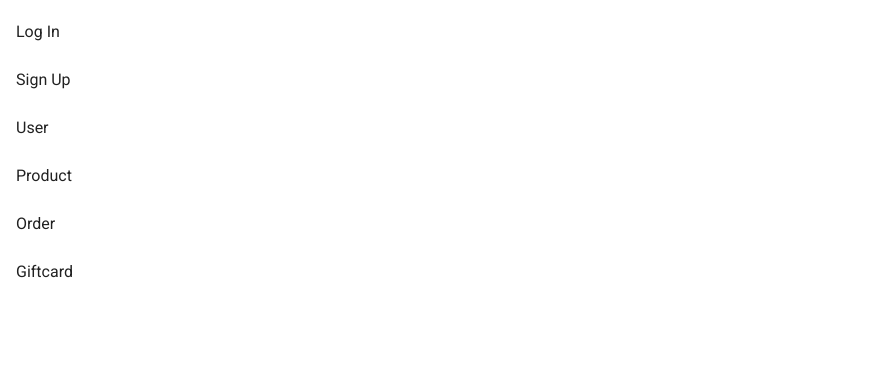
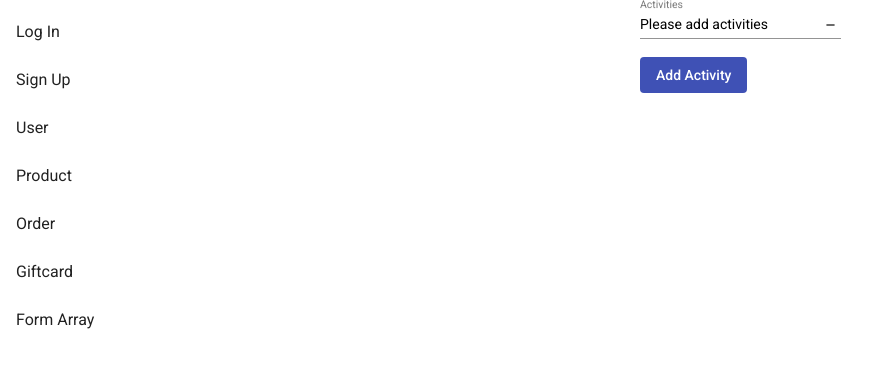
Before and after one commit to ElMachistador/forms, an Angular app: page /array in a window 1280 px wide. Before the commit this address led to /. Shown: the top 368 px of the page, without its empty margins (0-882 px from the left). Built offline with nearby package versions, Linux system fonts and the light colour scheme.

Commit message:
array exercices done

```diff
--- a/src/app/app-routing.module.ts
+++ b/src/app/app-routing.module.ts
@@ -1,5 +1,6 @@
 import { NgModule } from '@angular/core';
 import { RouterModule, Routes } from '@angular/router';
+import { ArrayComponent } from './array/array.component';
 import { GiftcardComponent } from './giftcard/giftcard.component';
 import { LoginComponent } from './login/login.component';
 import { OrderComponent } from './order/order.component';
@@ -13,7 +14,8 @@ const routes: Routes = [
   {path: "user", component: UserComponent},
   {path: "product", component: ProductComponent},
   {path: "order", component: OrderComponent},
-  {path: "giftcard", component: GiftcardComponent}
+  {path: "giftcard", component: GiftcardComponent},
+  {path: "array", component: ArrayComponent}
 ];
 
 @NgModule({
--- a/src/app/app.component.html
+++ b/src/app/app.component.html
@@ -18,6 +18,9 @@
   <mat-list-item>
     <a routerLink="giftcard">Giftcard</a>
   </mat-list-item>
+  <mat-list-item>
+    <a routerLink="array">Form Array</a>
+  </mat-list-item>
 </mat-nav-list>
 
 </aside>
--- a/src/app/app.module.ts
+++ b/src/app/app.module.ts
@@ -22,6 +22,7 @@ import { UserComponent } from './user/user.component';
 import { ProductComponent } from './product/product.component';
 import { OrderComponent } from './order/order.component';
 import { GiftcardComponent } from './giftcard/giftcard.component';
+import { ArrayComponent } from './array/array.component';
 
 
 
@@ -34,6 +35,7 @@ import { GiftcardComponent } from './giftcard/giftcard.component';
     ProductComponent,
     OrderComponent,
     GiftcardComponent,
+    ArrayComponent,
   ],
   imports: [
     BrowserModule,
--- /dev/null
+++ b/src/app/array/array.component.html
@@ -0,0 +1,11 @@
+  <div *ngFor="let control of formArray.controls, let i = index">
+    <mat-form-field>
+      <mat-label for="input">Activities</mat-label>
+      <input matInput type="text" [formControl]="$any(control)">
+      <button matSuffix mat-icon-button (click)="remove(i)">
+        <mat-icon>remove</mat-icon>
+      </button>
+    </mat-form-field>
+  </div>
+
+  <button mat-flat-button color="primary" (click)="addActivity()">Add Activity</button>
--- /dev/null
+++ b/src/app/array/array.component.ts
@@ -0,0 +1,27 @@
+import { Component } from '@angular/core';
+import { FormGroup, FormControl, FormArray } from '@angular/forms';
+
+@Component({
+  selector: 'app-array',
+  templateUrl: './array.component.html',
+  styleUrls: ['./array.component.scss']
+})
+export class ArrayComponent {
+
+formArray = new FormArray([
+  new FormControl("Please add activities")
+])
+index?: number
+
+
+  addActivity(){
+    const control = new FormControl()
+    this.formArray.push(control)
+  }
+
+  remove(index: number){
+    this.formArray.removeAt(index)
+    console.log(index)
+  }
+
+}
```
Also changed, not shown: src/app/array/array.component.scss (added), 1 other file (tests, documents, lock files or other folders).
